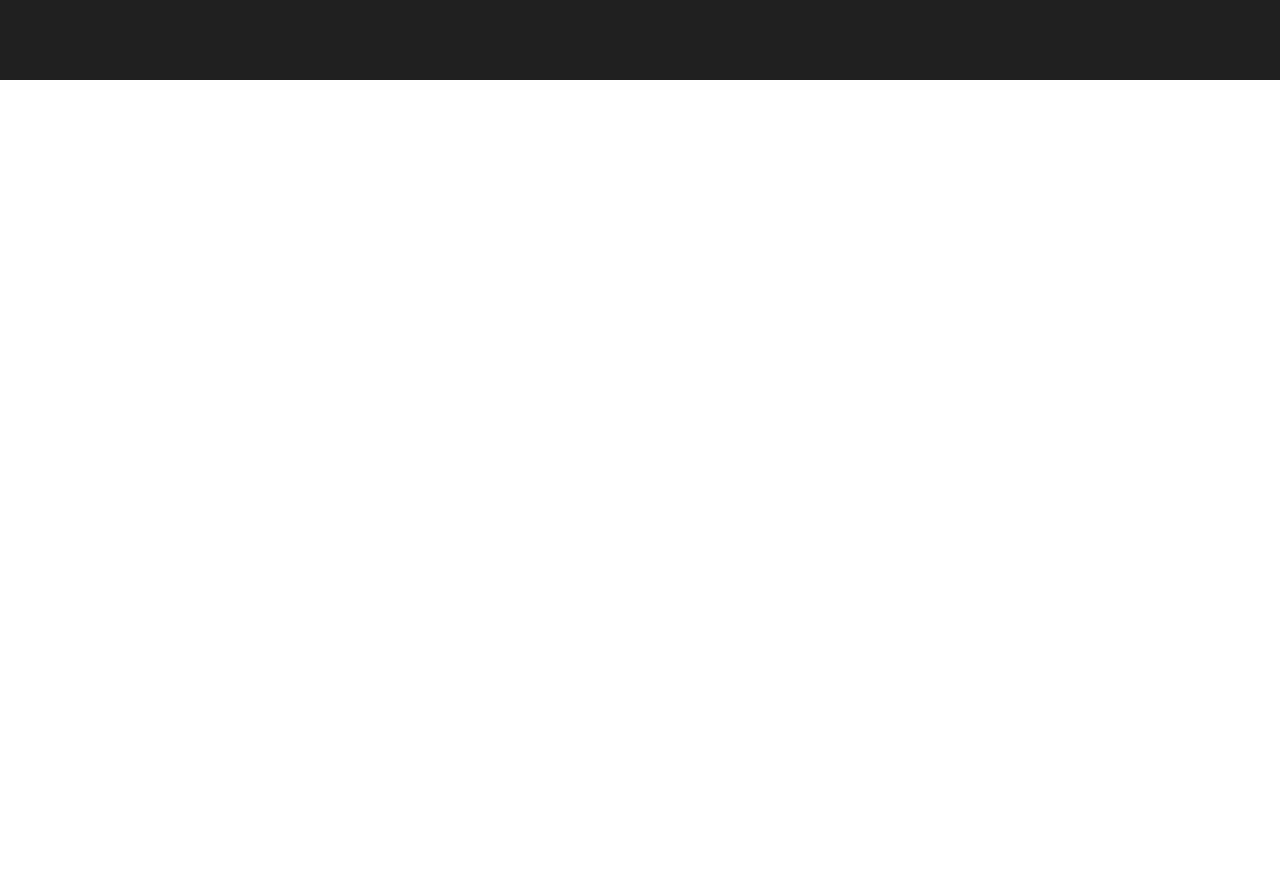
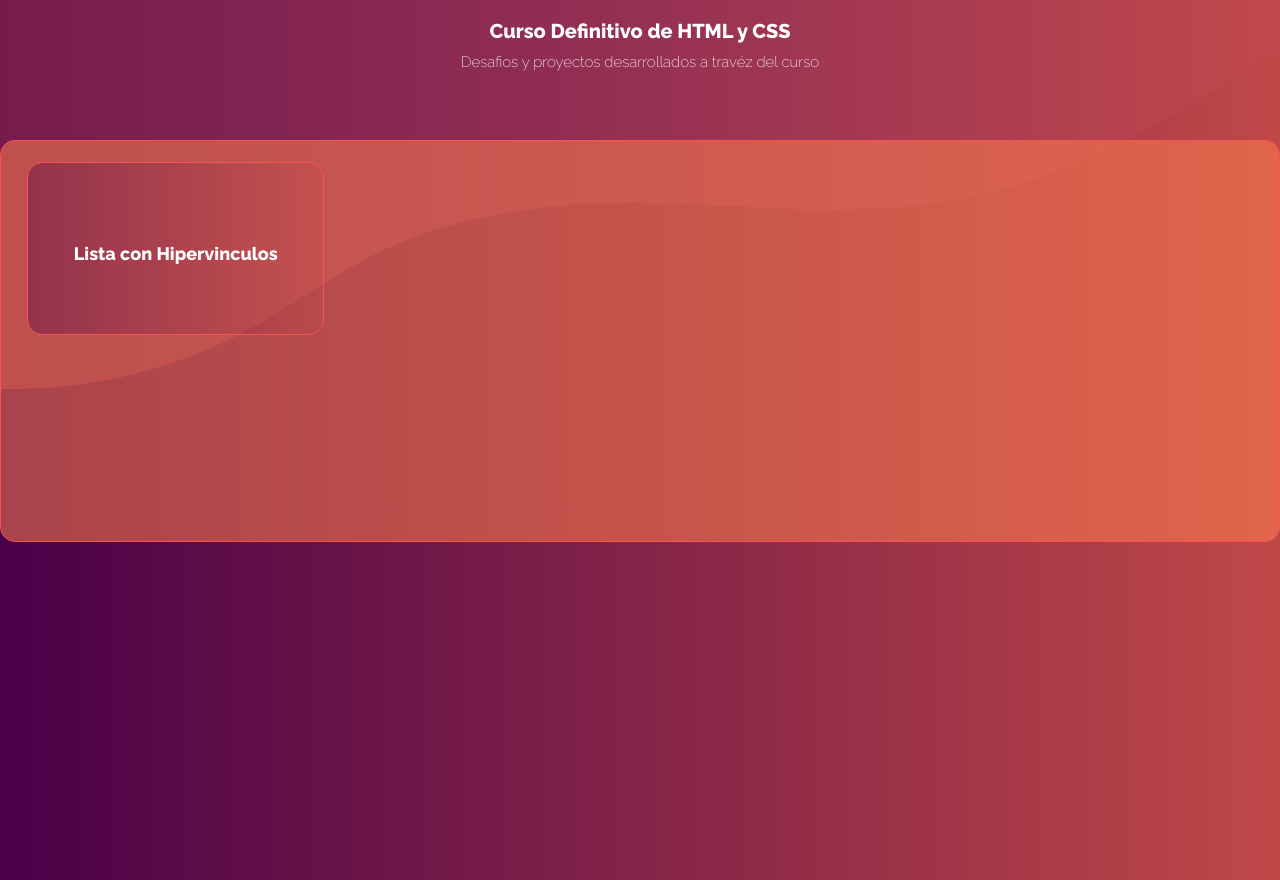
Before and after one commit to antony-eacheagaray/CursoDefHtmlCss, a plain HTML site: page index.html in a window 1280 px wide. Before the commit the page ends 800 px from the top, so only its background shows below. Drawn offline with Linux system fonts and the light colour scheme.

Commit message:
Portal de proyectos

```diff
--- a/css/style.css
+++ b/css/style.css
@@ -1,13 +1,87 @@
-.container{
-    background-color: rgb(221, 243, 243);
+html , body , h1 , h2{
+margin: 0px;
+padding: 0px;
+}
+a{
+    text-decoration: none;
+}
+h4{
+    font-family: 'Raleway', sans-serif;
+    font-weight: 800;
+    color: white;
+    font-size: 18px;
+    text-align: center;
+    padding-top: 10px;
+}
+body{
+    background-image: url(/img/svg-fondo.svg), linear-gradient(to right, #480048, #c04848);
+    background-repeat: no-repeat;
+    overflow-x: hidden;
+}
+main{
     height: 100vh;
     width: 100vw;
+    overflow: hidden;
 }
-*{
+
+.header{
+    height: 10vh;
     margin: 0px;
     padding: 0px;
+    display: flex;
+    align-items: center;
+    justify-content: center;
 }
-.header{
-    height: 10vh;
-    background: rgb(31, 31, 31);
+
+nav h1{
+    font-family: 'Raleway', sans-serif;
+    font-weight: 800;
+    color: white;
+    font-size: 20px;
+    text-align: center;
+    padding-top: 10px;
 }
+nav h2{
+    font-family: 'Raleway', sans-serif;
+    font-weight: 200;
+    color: white;
+    font-size: 15px;
+    text-align: center;
+    padding-top: 10px;
+}
+.proyectos{
+    margin: 0 auto;
+    max-width: 1366px;
+    background: rgba(255, 127, 80, 0.534);
+    min-height: 400px;
+    margin-top: 60px;
+    border-radius: 15px;
+    border: 1px solid #f85252;
+    display: grid;
+    grid-template-columns: 20px 1fr 1fr 1fr 1fr 20px;
+    grid-template-rows: 15px 1fr 1fr 15px;
+}
+.proyecto1{
+    grid-column-start: 2;
+    grid-column-end: 3;
+    grid-row-start: 2;
+    grid-row-end: 3;
+    background: linear-gradient(to right, #4800485d, #c0484842);
+    margin: 2%;
+    border-radius: 15px;
+    border: 1px solid #f85252;
+    display: flex;
+    justify-content: center;
+    align-items: center;
+    transition: .3s ease;
+}
+.proyecto1:hover{
+    transform: scale(1.05);
+    box-shadow: 0px 0px 20px rgba(0, 0, 0, 0.144);
+}
+a h4{
+    transition: .3s ease;
+}
+.proyecto1 a h4:hover{
+    color: #ff8c8c;
+}
--- a/index.html
+++ b/index.html
@@ -5,16 +5,23 @@
     <meta http-equiv="X-UA-Compatible" content="IE=edge">
     <meta name="robots" content="index,follow">
     <meta name="viewport" content="width=device-width, initial-scale=1.0">
-    <title>Document</title>
+    <title> Platzi Curso Definitivo de HTML y CSS | Desafios y proyectos desarrollados a travéz del curso</title>
     <link rel="stylesheet" href="./css/style.css">
+    <link rel="preconnect" href="https://fonts.gstatic.com">
+    <link href="https://fonts.googleapis.com/css2?family=Raleway:wght@200;800&display=swap" rel="stylesheet">
 </head>
 <body>
     <header class="header">
-        <nav></nav>
+        <nav>
+            <h1>Curso Definitivo de HTML y CSS</h1>
+            <h2>Desafios y proyectos desarrollados a travéz del curso</h2>
+        </nav>
     </header>
     <main>
-        <section>
-
+        <section class="proyectos">
+            <article class="proyecto1">
+                <a href="#"><h4>Lista con Hipervinculos</h4></a>
+            </article>
         </section>
     </main>
     <footer>
```
Also changed, not shown: img/svg-fondo.svg (added).
